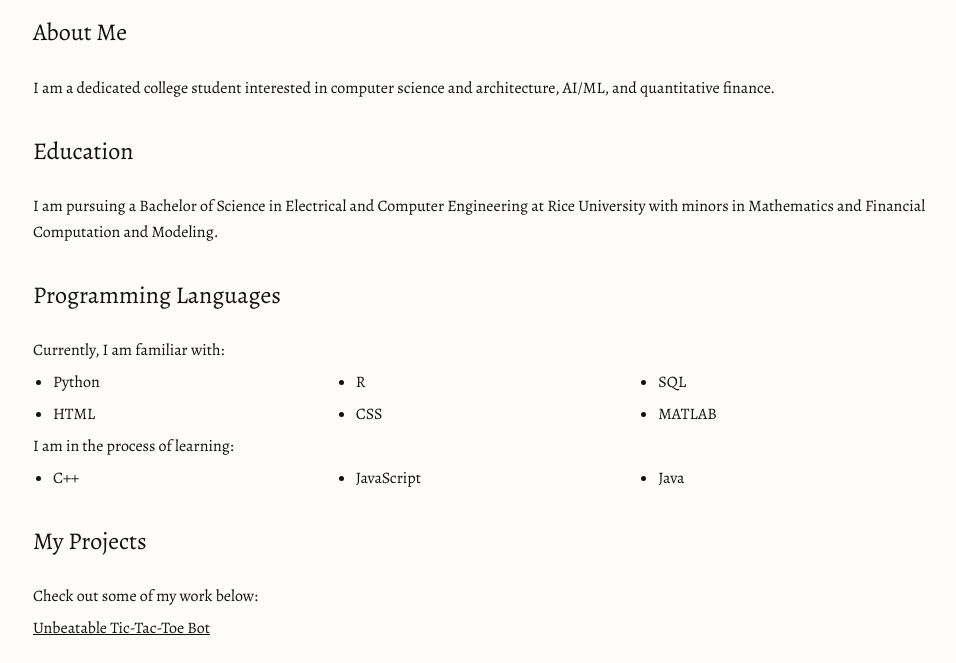
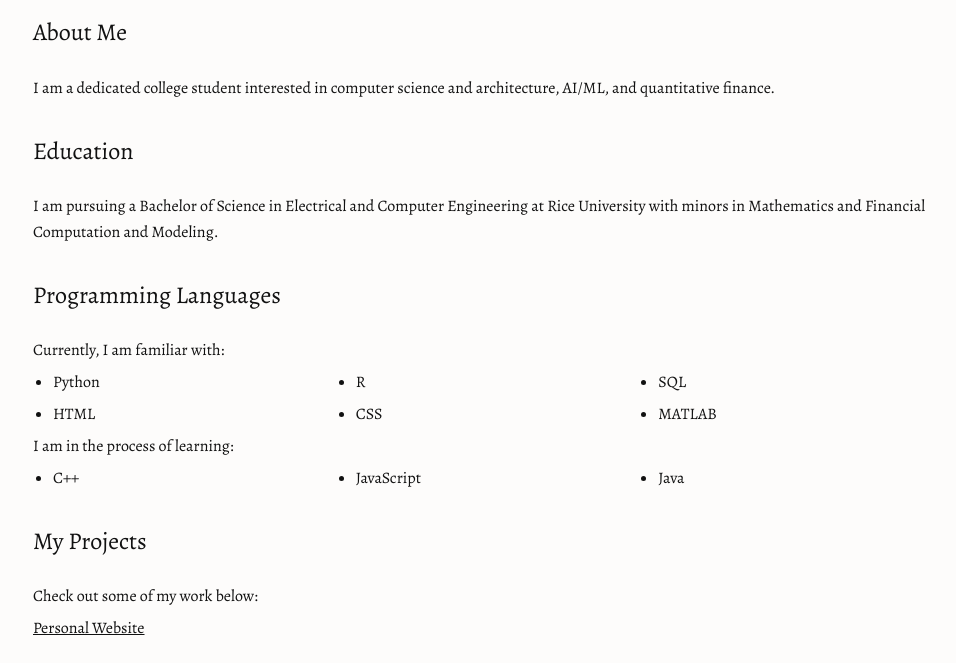
Before and after one commit to ardainegol/ardainegol.github.io, a plain HTML site: page index.html in a window 1280 px wide. Shown: the part 129-792 px from the top of the page, without its empty margins (143-1099 px from the left). Drawn offline with nearby package versions, Linux system fonts and the light colour scheme; a script that the page names is missing.

Commit message:
Update index.html

```diff
--- a/index.html
+++ b/index.html
@@ -56,7 +56,7 @@
             <section id="projects">
                 <h5>My Projects</h5>
                 <p>Check out some of my work below:</p>
-                <a href="https://github.com/ardainegol/tictactoebot" target="_blank" rel="noopener noreferrer">Unbeatable Tic-Tac-Toe Bot</a>
+                <a href="https://github.com/ardainegol/ardainegol.github.io" target="_blank" rel="noopener noreferrer">Personal Website</a>
             </section>
             <section id="contact">
                 <h6>Contact Me</h6>
```
